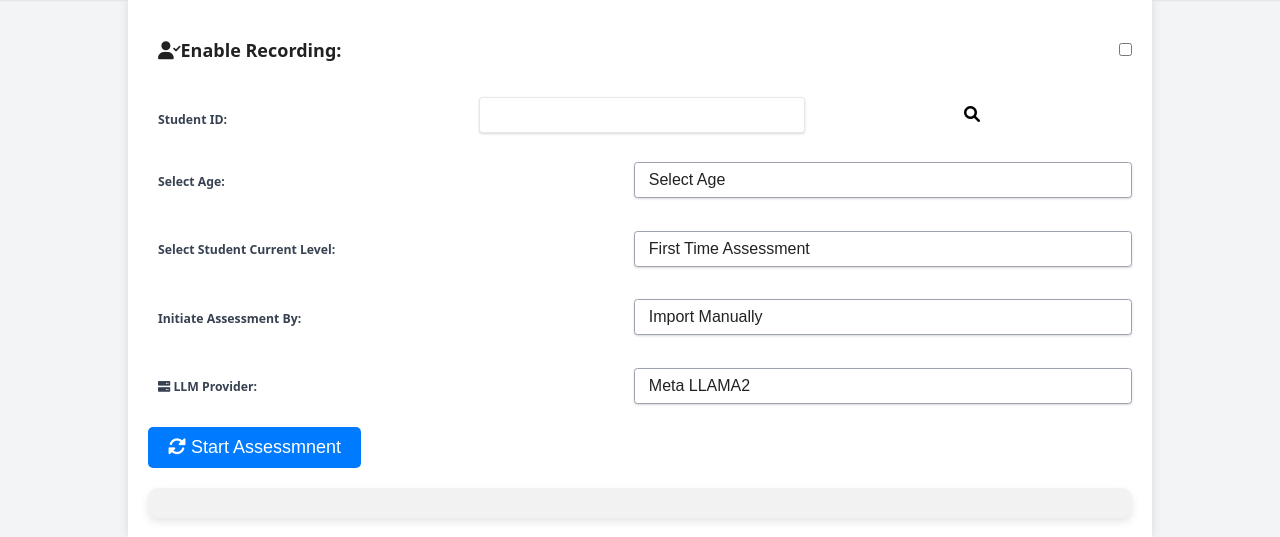
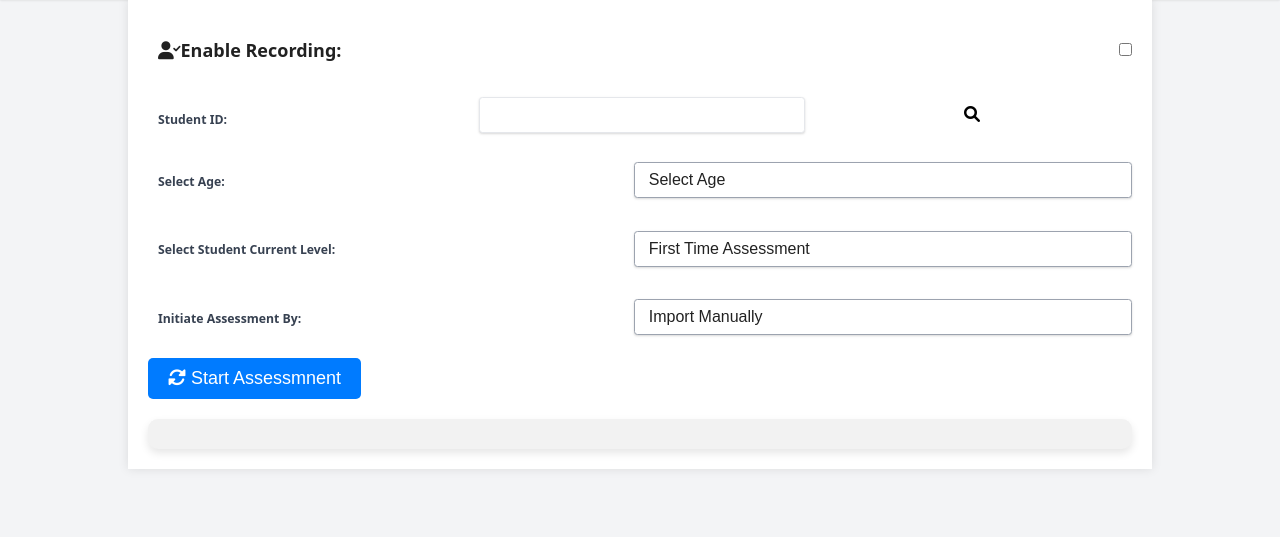
Before and after one commit to tarunchy/IEP-EduAssist-Gemini-App, a Flask app: template templates/index_final.html in a window 1280 px wide. Shown: the part 88-625 px from the top of the page. Run offline with Flask 3, Linux system fonts and the light colour scheme; the template is opened without the code that fills it, so the values that code supplies are empty.

Commit message:
Initial Version

```diff
--- a/templates/index_final.html
+++ b/templates/index_final.html
@@ -942,21 +942,6 @@ function closeStudentSearchPopup() {
         </div>
 
 
-
-        <div class="mb-4 flex items-center">
-            <label for="llm_provider" class="block text-gray-700 text-sm font-bold mb-2">
-                <i class="fas fa-server"></i> LLM Provider:
-            </label>
-            <select id="llm_provider" class="block appearance-none w-full bg-white border border-gray-400 hover:border-gray-500 px-4 py-2 pr-8 rounded shadow leading-tight focus:outline-none focus:shadow-outline">
-                <option value="LLAMA2">Meta LLAMA2</option>
-                <option value="PALM2">Google PALM2</option>
-            </select>
-        </div>
-
-
-
-
-
         <div>
             <button class="icon small-button bg-gray-500 hover:bg-gray-600 text-white" id="loadQuestions" title="Start Assessmnent">
                 <i class="fas fa-sync-alt"></i> Start Assessmnent
@@ -995,11 +980,6 @@ function closeStudentSearchPopup() {
             <button class="icon small-button bg-gray-500 hover:bg-gray-600 text-white" id="saveIep">
                 <i class="fas fa-save"></i> Save IEP
             </button>
-
-
-
-
-
 
 
             <div id="progressModal" class="modal">
```
